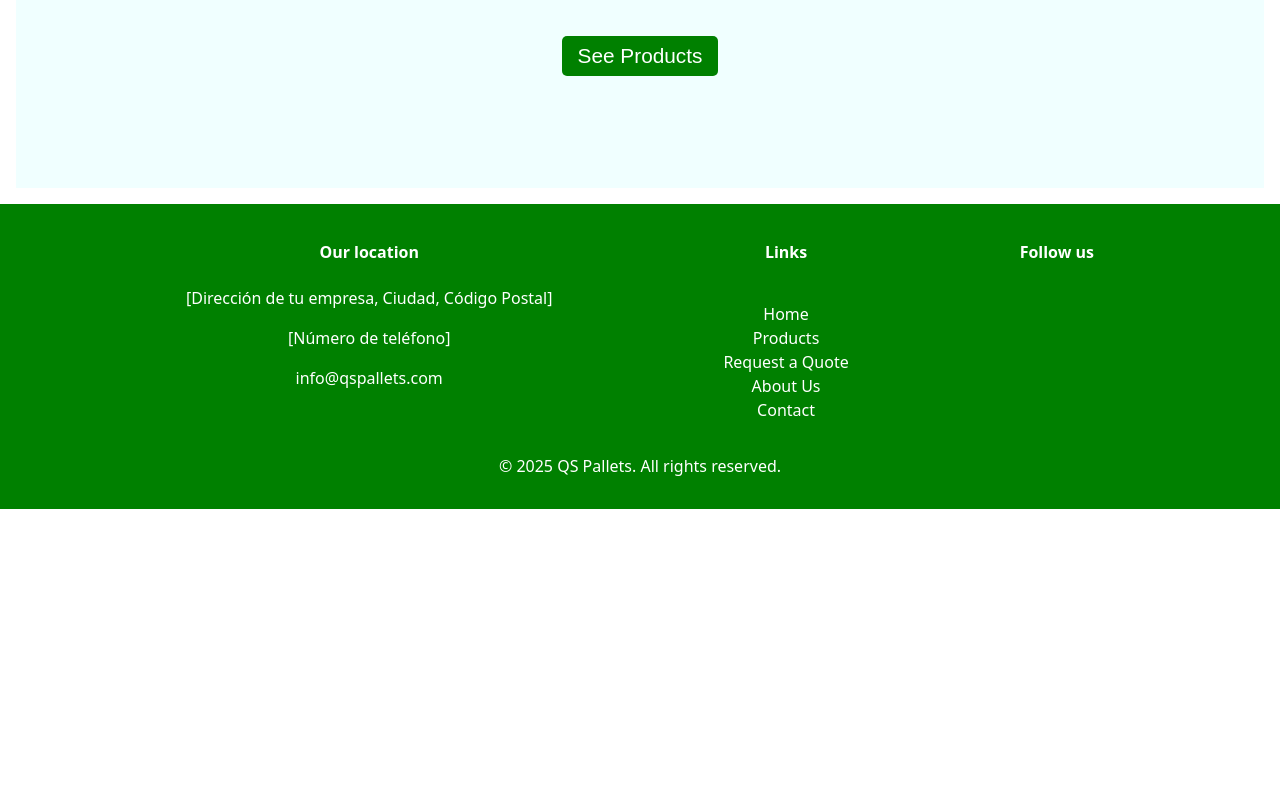
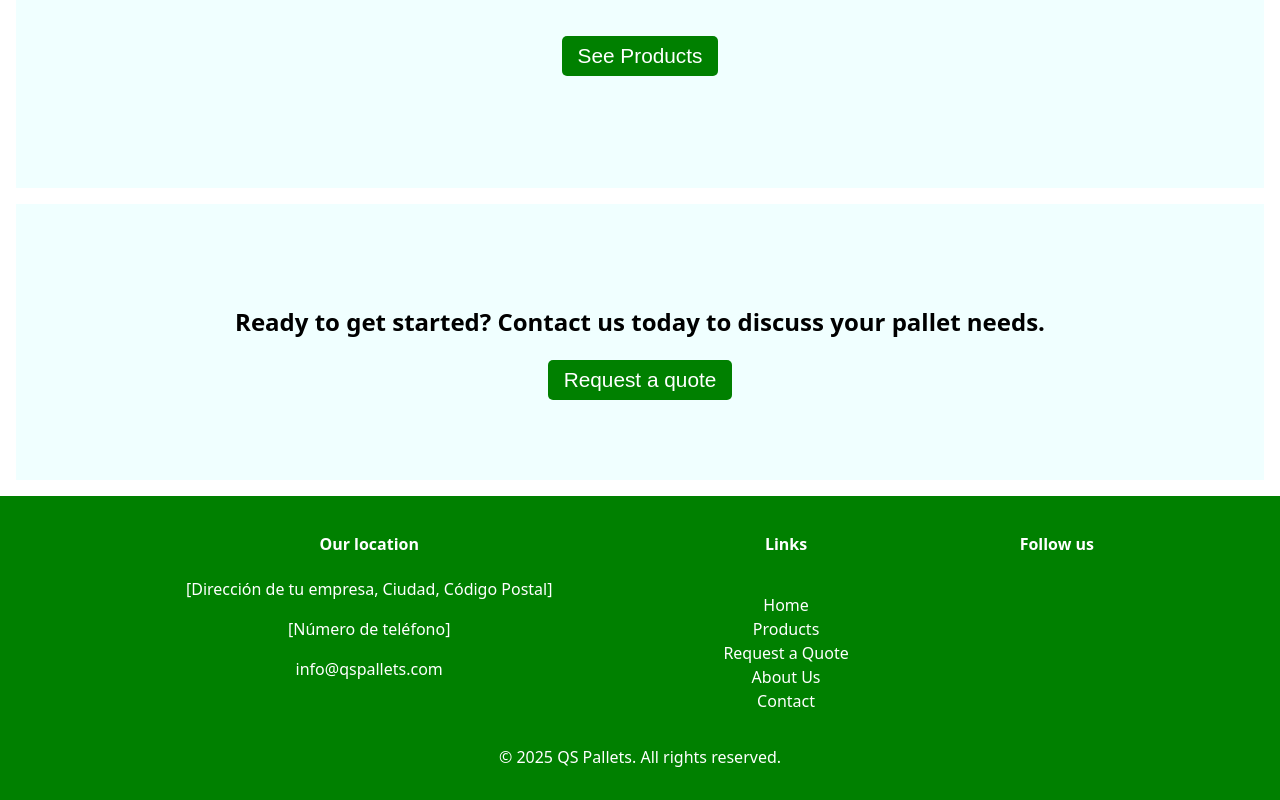
Before and after one commit to hquezada24/qs-pallets, a React (Vite) app: page / in a window 1280 px wide. Shown: the part 1478-2278 px from the top of the page. Before the commit the page ends 1987 px from the top, so only its background shows below. Built offline with nearby package versions, Linux system fonts and the light colour scheme.

Commit message:
feat: create CallToAction component. Add styling.

```diff
--- /dev/null
+++ b/src/pages/Home/Components/CallToAction/CallToAction.jsx
@@ -0,0 +1,19 @@
+import styles from "./Styles.module.css";
+import { Button } from "../../../../components/common/Button/Index";
+
+const CallToAction = () => {
+  return (
+    <div className={styles.callToAction}>
+      <div className="background">
+        <div className={styles.heroText}>
+          <h2>
+            Ready to get started? Contact us today to discuss your pallet needs.
+          </h2>
+          <Button text={"Request a quote"} />
+        </div>
+      </div>
+    </div>
+  );
+};
+
+export { CallToAction };
--- /dev/null
+++ b/src/pages/Home/Components/CallToAction/Styles.module.css
@@ -0,0 +1,5 @@
+.callToAction {
+  padding: 5rem 0;
+  background-color: azure;
+  margin-top: 1rem;
+}
--- a/src/pages/Home/Home.jsx
+++ b/src/pages/Home/Home.jsx
@@ -1,12 +1,14 @@
 import styles from "./Styles.module.css";
 import { Hero } from "./Components/Hero/Hero";
 import { FeaturedProducts } from "./Components/FeaturedProducts/FeaturedProducts";
+import { CallToAction } from "./Components/CallToAction/CallToAction";
 
 const Home = () => {
   return (
     <div className={styles.home}>
       <Hero />
       <FeaturedProducts />
+      <CallToAction />
     </div>
   );
 };
```
